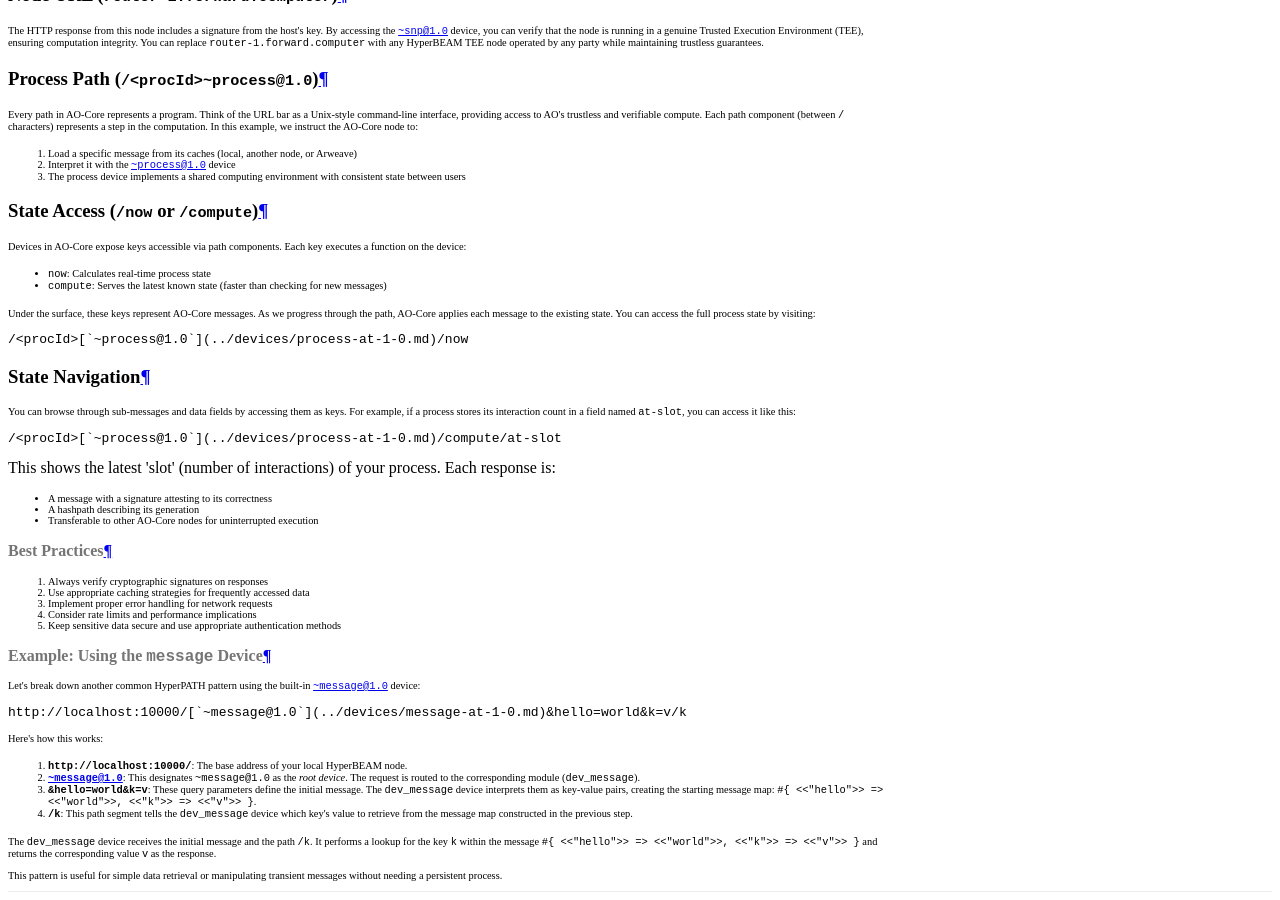
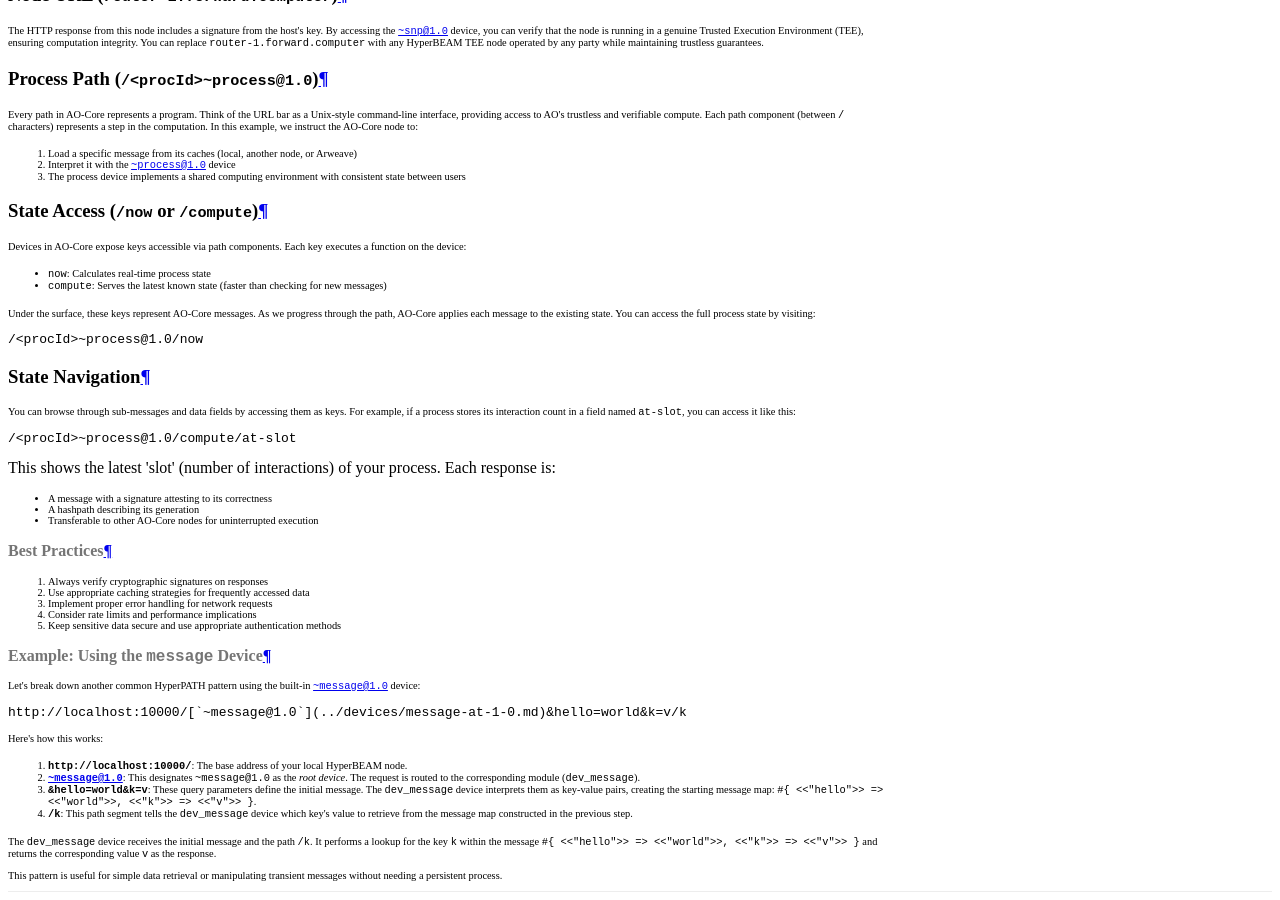
Before and after one commit to samcamwilliams/HyperBEAM, an MkDocs documentation site: the page built from docs/introduction/pathing-in-ao-core.md, in a window 1280 px wide and 900 px high, scrolled down 2511 px. Built offline with MkDocs 1.6.1 and Material for MkDocs 9.7.7, drawn with Linux system fonts in a browser that asks for light colours; some of the changed lines change nothing that is shown.

Commit message:
fix(docs): correct the landing page links and the rest of the pathing MD links in code blocks

````diff
--- a/docs/introduction/pathing-in-ao-core.md
+++ b/docs/introduction/pathing-in-ao-core.md
@@ -33,14 +33,14 @@
 
 Under the surface, these keys represent AO-Core messages. As we progress through the path, AO-Core applies each message to the existing state. You can access the full process state by visiting:
 ```
-/<procId>[`~process@1.0`](../devices/process-at-1-0.md)/now
+/<procId>~process@1.0/now
 ```
 
 ### State Navigation
 
 You can browse through sub-messages and data fields by accessing them as keys. For example, if a process stores its interaction count in a field named `at-slot`, you can access it like this:
 ```
-/<procId>[`~process@1.0`](../devices/process-at-1-0.md)/compute/at-slot
+/<procId>~process@1.0/compute/at-slot
 ```
 This shows the latest 'slot' (number of interactions) of your process. Each response is:
 
--- a/docs/theme/templates/base.html
+++ b/docs/theme/templates/base.html
@@ -237,7 +237,7 @@
 						</div>
 					</div>
 					<div class="hero-button-cards-container">
-						<a href="/begin/what-is-ao-core.html">
+						<a href="/introduction/what-is-ao-core.html">
 							<button class="hero-button-card">
 								<h2>Start</h2>
 								<p>
@@ -258,7 +258,7 @@
 							</button>
 						</a>
 						<a
-							href="/guides/get-started-building-on-ao-core.html"
+							href="/build/get-started-building-on-ao-core.html"
 						>
 							<button class="hero-button-card">
 								<h2>Build on HyperBEAM</h2>
````
